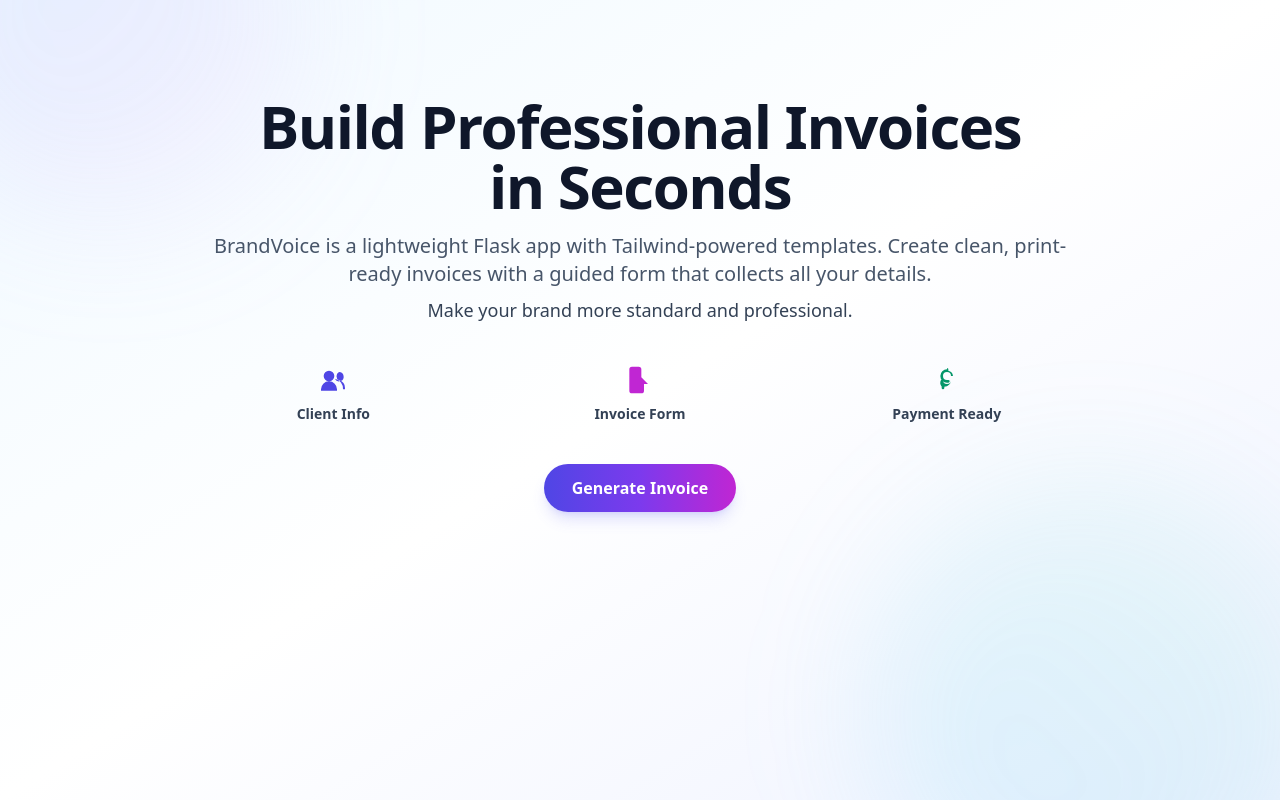
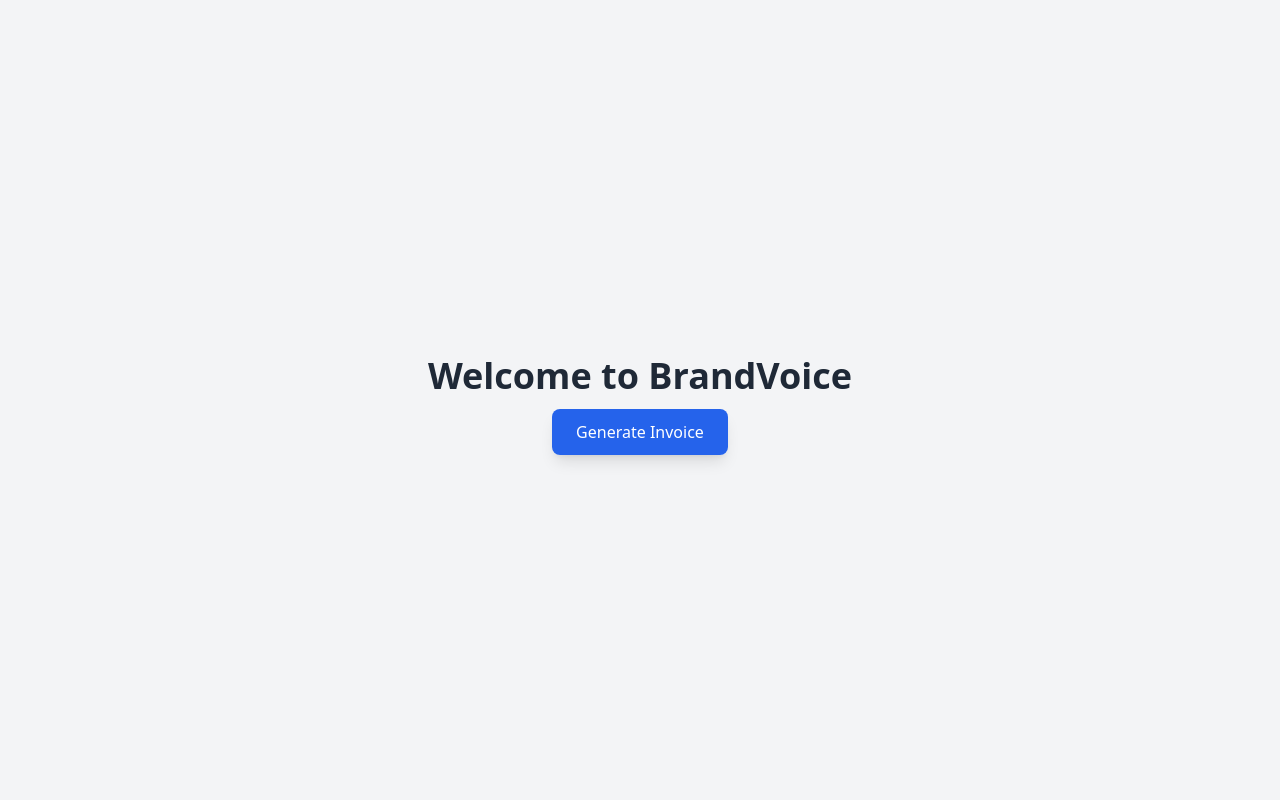
Before and after one commit to ELKINDMAN/Brandvoice, a Flask app: page / in a window 1280 px wide. Run offline with Flask 3, Linux system fonts and the light colour scheme; some libraries are stand-ins or nearby versions.

Commit message:
Refactor index.html to simplify layout and enhance styling

```diff
--- a/templates/index.html
+++ b/templates/index.html
@@ -1,65 +1,18 @@
 <!DOCTYPE html>
 <html lang="en">
 <head>
-  <meta charset="UTF-8" />
-  <meta name="viewport" content="width=device-width, initial-scale=1.0" />
+  <meta charset="UTF-8">
+  <meta name="viewport" content="width=device-width, initial-scale=1.0">
   <title>BrandVoice | Home</title>
   <script src="https://cdn.tailwindcss.com"></script>
 </head>
-<body class="min-h-screen relative overflow-hidden bg-gradient-to-br from-sky-50 via-white to-indigo-50">
-  <!-- Soft gradient orbs -->
-  <div class="pointer-events-none absolute -z-10 inset-0 overflow-hidden">
-    <div class="absolute -top-40 -left-20 h-96 w-96 rounded-full bg-gradient-to-br from-indigo-300/20 to-fuchsia-300/10 blur-3xl"></div>
-    <div class="absolute -bottom-32 -right-10 h-[28rem] w-[28rem] rounded-full bg-gradient-to-tr from-sky-300/20 to-emerald-300/10 blur-3xl"></div>
+<body class="bg-gray-100 h-screen flex items-center justify-center">
+  <div class="text-center">
+    <h1 class="text-4xl font-bold text-gray-800 mb-6">Welcome to BrandVoice</h1>
+    <a href="{{ url_for('generate') }}"
+       class="px-6 py-3 bg-blue-600 text-white rounded-lg shadow-lg hover:bg-blue-700 transition">
+       Generate Invoice
+    </a>
   </div>
-
-  <main class="flex items-center justify-center px-6 py-24">
-    <section class="max-w-4xl text-center">
-      <h1 class="text-4xl md:text-6xl font-extrabold tracking-tight text-slate-900">
-        <span class="block">Build Professional Invoices</span>
-        <span class="block">in Seconds</span>
-      </h1>
-      <p class="mt-4 text-lg md:text-xl text-slate-600">
-        BrandVoice is a lightweight Flask app with Tailwind-powered templates. Create clean,
-        print-ready invoices with a guided form that collects all your details.
-      </p>
-      <p class="mt-2 text-base md:text-lg font-medium text-slate-700">
-        Make your brand more standard and professional.
-      </p>
-
-      <!-- Feature mini-cards -->
-      <div class="mt-10 grid grid-cols-1 sm:grid-cols-3 gap-6">
-        <div class="flex flex-col items-center gap-2">
-          <!-- Users Icon -->
-          <svg xmlns="http://www.w3.org/2000/svg" viewBox="0 0 24 24" fill="currentColor" class="h-8 w-8 text-indigo-600">
-            <path d="M15 19a6 6 0 10-12 0v1h12v-1zM9 13a4 4 0 100-8 4 4 0 000 8zm7.5-7a3.5 3.5 0 11-3.11 5.11A7.5 7.5 0 0119.5 19H21v-1a6 6 0 00-4.5-5.79A3.5 3.5 0 0116.5 6z"/>
-          </svg>
-          <span class="text-sm font-semibold text-slate-700">Client Info</span>
-        </div>
-        <div class="flex flex-col items-center gap-2">
-          <!-- Document Icon -->
-          <svg xmlns="http://www.w3.org/2000/svg" viewBox="0 0 24 24" fill="currentColor" class="h-8 w-8 text-fuchsia-600">
-            <path d="M6 2a2 2 0 00-2 2v16a2 2 0 002 2h7a2 2 0 002-2v-5h3l-5-5V4a2 2 0 00-2-2H6z"/>
-          </svg>
-          <span class="text-sm font-semibold text-slate-700">Invoice Form</span>
-        </div>
-        <div class="flex flex-col items-center gap-2">
-          <!-- Currency Icon -->
-          <svg xmlns="http://www.w3.org/2000/svg" viewBox="0 0 24 24" fill="currentColor" class="h-8 w-8 text-emerald-600">
-            <path d="M12 3a1 1 0 011 1v1.07A4.5 4.5 0 0116.5 9H15a3 3 0 10-3 3h1a1 1 0 010 2h-1a5 5 0 110-10V4a1 1 0 011-1zm1 9h2a5 5 0 01-5 5v1a1 1 0 11-2 0v-1.07A4.5 4.5 0 017.5 12H9a3 3 0 106 0z"/>
-          </svg>
-          <span class="text-sm font-semibold text-slate-700">Payment Ready</span>
-        </div>
-      </div>
-
-      <!-- CTA -->
-      <div class="mt-10">
-        <a href="{{ url_for('generate') }}"
-           class="inline-flex items-center justify-center px-7 py-3 text-white font-semibold rounded-full shadow-lg shadow-indigo-500/20 bg-gradient-to-r from-indigo-600 via-violet-600 to-fuchsia-600 hover:from-indigo-500 hover:to-fuchsia-500 focus:outline-none focus:ring-2 focus:ring-indigo-400 focus:ring-offset-2">
-          Generate Invoice
-        </a>
-      </div>
-    </section>
-  </main>
 </body>
 </html>
```
